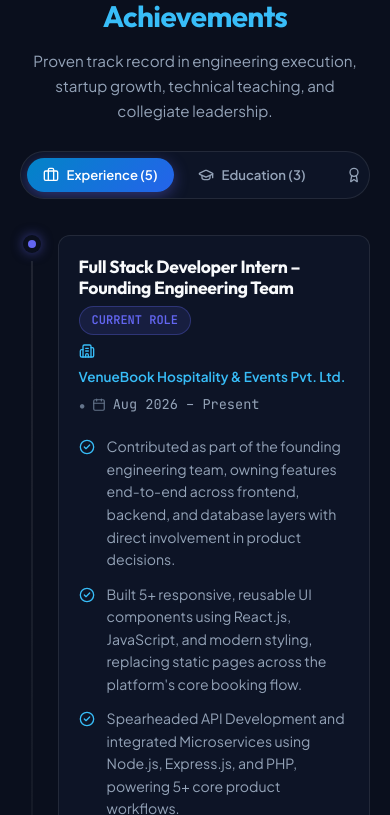
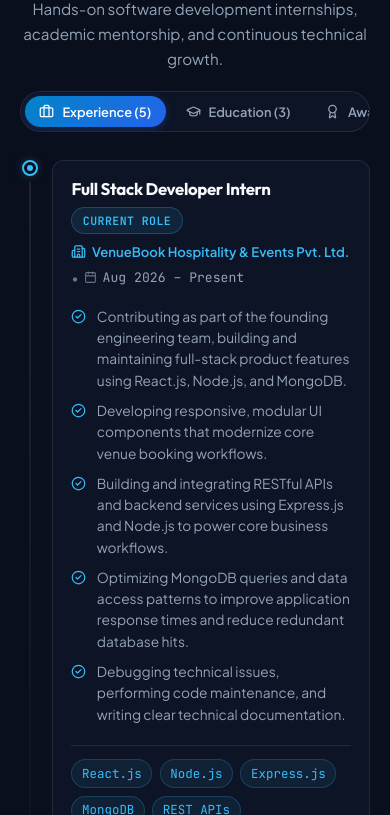
Before and after one commit to KK15082005/Portfolio-KamaljeetKaur, a React (Vite) app: page / in a window 390 px wide. Shown: the part 3929-4744 px from the top of the page. Built offline with nearby package versions, Linux system fonts and the light colour scheme.

Commit message:
feat(experience): reduce intro height, factual role descriptions, cyan palette, and compact timeline cards

```diff
--- a/src/App.css
+++ b/src/App.css
@@ -960,15 +960,31 @@
 /* =====================================================================
  * EXPERIENCE SECTION
  * ===================================================================== */
+.experience-section {
+  padding-top: 3.5rem;
+  padding-bottom: 3.5rem;
+}
+
+@media (max-width: 768px) {
+  .experience-section {
+    padding-top: 2.5rem;
+    padding-bottom: 2.5rem;
+  }
+}
+
+.experience-section .section-header {
+  margin-bottom: 1.75rem;
+}
+
 .tab-pill-switcher {
   display: inline-flex;
-  flex-wrap: wrap;
-  gap: 0.5rem;
-  padding: 0.4rem;
+  align-items: center;
+  gap: 0.35rem;
+  padding: 0.3rem;
   background: var(--bg-card);
   border: 1px solid var(--border-subtle);
   border-radius: var(--radius-full);
-  margin-top: 1.75rem;
+  margin-top: 1.25rem;
   max-width: 100%;
 }
 
@@ -988,7 +1004,7 @@
     width: 100%;
     overflow-x: auto;
     flex-wrap: nowrap;
-    padding: 0.35rem;
+    padding: 0.25rem;
     justify-content: flex-start;
     scrollbar-width: none;
     -webkit-overflow-scrolling: touch;
@@ -1002,19 +1018,20 @@
   display: inline-flex;
   align-items: center;
   gap: 0.5rem;
-  padding: 0.65rem 1.35rem;
+  padding: 0.5rem 1.15rem;
   border-radius: var(--radius-full);
-  font-size: 0.9rem;
+  font-size: 0.88rem;
   font-weight: 600;
   color: var(--text-secondary);
   background: transparent;
   white-space: nowrap;
+  transition: var(--transition-smooth);
 }
 
 @media (max-width: 640px) {
   .tab-pill-btn {
-    padding: 0.55rem 1rem;
-    font-size: 0.82rem;
+    padding: 0.45rem 0.9rem;
+    font-size: 0.8rem;
     flex-shrink: 0;
   }
 }
@@ -1026,27 +1043,27 @@
 .tab-pill-btn.active {
   background: var(--gradient-brand);
   color: #ffffff;
-  box-shadow: 0 4px 15px rgba(99, 102, 241, 0.4);
+  box-shadow: 0 2px 10px rgba(37, 99, 235, 0.3);
 }
 
 .timeline-container {
   display: flex;
   flex-direction: column;
-  gap: 2rem;
+  gap: 1.35rem;
   max-width: 900px;
   margin: 0 auto;
 }
 
 .timeline-card-wrapper {
   display: grid;
-  grid-template-columns: 40px 1fr;
-  gap: 1.5rem;
+  grid-template-columns: 36px 1fr;
+  gap: 1.25rem;
 }
 
 @media (max-width: 640px) {
   .timeline-card-wrapper {
-    grid-template-columns: 24px 1fr;
-    gap: 0.85rem;
+    grid-template-columns: 20px 1fr;
+    gap: 0.75rem;
   }
 }
 
@@ -1057,36 +1074,36 @@
 }
 
 .timeline-dot {
-  width: 24px;
-  height: 24px;
+  width: 20px;
+  height: 20px;
   border-radius: 50%;
-  border: 2px solid var(--accent-primary);
+  border: 2px solid var(--accent-cyan);
   background: var(--bg-primary);
   display: flex;
   align-items: center;
   justify-content: center;
-  box-shadow: 0 0 12px rgba(99, 102, 241, 0.5);
+  box-shadow: 0 0 8px rgba(56, 189, 248, 0.25);
   flex-shrink: 0;
 }
 
 @media (max-width: 640px) {
   .timeline-dot {
-    width: 18px;
-    height: 18px;
+    width: 16px;
+    height: 16px;
   }
 }
 
 .timeline-dot-inner {
-  width: 10px;
-  height: 10px;
+  width: 8px;
+  height: 8px;
   border-radius: 50%;
-  background-color: var(--accent-primary);
+  background-color: var(--accent-cyan);
 }
 
 @media (max-width: 640px) {
   .timeline-dot-inner {
-    width: 8px;
-    height: 8px;
+    width: 6px;
+    height: 6px;
   }
 }
 
@@ -1094,16 +1111,25 @@
   width: 2px;
   flex: 1;
   background: linear-gradient(to bottom, var(--border-subtle), rgba(255, 255, 255, 0.02));
-  margin: 8px 0;
+  margin: 6px 0;
 }
 
 .timeline-card {
-  padding: 2rem;
+  padding: 1.5rem 1.75rem;
+  background: var(--bg-card);
+  border: 1px solid var(--border-subtle);
+  border-radius: var(--radius-md);
+  transition: var(--transition-smooth);
+}
+
+.timeline-card:hover {
+  border-color: var(--border-hover);
+  background: var(--bg-card-hover);
 }
 
 @media (max-width: 640px) {
   .timeline-card {
-    padding: 1.25rem;
+    padding: 1.15rem;
   }
 }
 
@@ -1113,44 +1139,46 @@
   align-items: center;
   justify-content: space-between;
   gap: 0.5rem;
-  margin-bottom: 0.5rem;
+  margin-bottom: 0.4rem;
 }
 
 .timeline-role {
-  font-size: 1.25rem;
+  font-size: 1.18rem;
+  font-weight: 700;
   color: var(--text-primary);
 }
 
 @media (max-width: 640px) {
   .timeline-role {
-    font-size: 1.1rem;
+    font-size: 1.05rem;
   }
 }
 
 .timeline-badge {
-  padding: 0.25rem 0.75rem;
+  padding: 0.2rem 0.65rem;
   border-radius: var(--radius-full);
-  font-size: 0.75rem;
+  font-size: 0.72rem;
   font-weight: 700;
   border: 1px solid;
   font-family: var(--font-mono);
   text-transform: uppercase;
+  letter-spacing: 0.04em;
 }
 
 .timeline-company-row {
   display: flex;
   flex-wrap: wrap;
   align-items: center;
-  gap: 0.65rem;
-  font-size: 0.95rem;
+  gap: 0.55rem;
+  font-size: 0.9rem;
   color: var(--text-secondary);
-  margin-bottom: 1.25rem;
+  margin-bottom: 1.1rem;
 }
 
 @media (max-width: 640px) {
   .timeline-company-row {
-    font-size: 0.85rem;
-    gap: 0.4rem;
+    font-size: 0.82rem;
+    gap: 0.35rem;
   }
 }
 
@@ -1165,34 +1193,34 @@
 
 .timeline-period {
   font-family: var(--font-mono);
-  font-size: 0.85rem;
+  font-size: 0.82rem;
 }
 
 .timeline-highlights {
   list-style: none;
   display: flex;
   flex-direction: column;
-  gap: 0.75rem;
-  margin-bottom: 1.5rem;
+  gap: 0.55rem;
+  margin-bottom: 1.25rem;
 }
 
 .timeline-highlight-item {
   display: flex;
   align-items: flex-start;
-  gap: 0.75rem;
-  font-size: 0.95rem;
+  gap: 0.65rem;
+  font-size: 0.92rem;
   color: var(--text-secondary);
-  line-height: 1.6;
+  line-height: 1.55;
 }
 
 @media (max-width: 640px) {
   .timeline-highlight-item {
-    font-size: 0.88rem;
+    font-size: 0.86rem;
   }
 }
 
 .highlight-icon {
-  margin-top: 4px;
+  margin-top: 3px;
   flex-shrink: 0;
 }
 
@@ -1200,103 +1228,23 @@
   display: flex;
   flex-wrap: wrap;
   gap: 0.45rem;
-  padding-top: 1rem;
+  padding-top: 0.85rem;
   border-top: 1px solid var(--border-subtle);
 }
 
 .tech-chip {
-  padding: 0.28rem 0.7rem;
-  background: rgba(255, 255, 255, 0.04);
-  border: 1px solid var(--border-subtle);
+  padding: 0.22rem 0.6rem;
+  background: rgba(56, 189, 248, 0.08);
+  border: 1px solid rgba(56, 189, 248, 0.2);
   border-radius: var(--radius-full);
-  font-size: 0.8rem;
+  font-size: 0.78rem;
   font-family: var(--font-mono);
-  color: var(--text-secondary);
+  color: var(--accent-cyan);
   white-space: nowrap;
 }
 
 /* Education Cards */
 .education-grid {
-  display: grid;
-  grid-template-columns: 1fr;
-  gap: 1.5rem;
-  max-width: 900px;
-  margin: 0 auto;
-}
-
-.edu-card {
-  padding: 2rem;
-  display: flex;
-  gap: 1.5rem;
-}
-
-@media (max-width: 640px) {
-  .edu-card {
-    flex-direction: column;
-    padding: 1.25rem;
-    gap: 1rem;
-  }
-}
-
-.edu-icon-circle {
-  width: 52px;
-  height: 52px;
-  border-radius: 16px;
-  background: rgba(6, 182, 212, 0.1);
-  border: 1px solid rgba(6, 182, 212, 0.25);
-  display: flex;
-  align-items: center;
-  justify-content: center;
-  flex-shrink: 0;
-}
-
-.edu-period {
-  display: inline-flex;
-  align-items: center;
-  gap: 0.4rem;
-  font-size: 0.82rem;
-  color: var(--text-muted);
-  font-family: var(--font-mono);
-  margin-bottom: 0.5rem;
-}
-
-.edu-degree {
-  font-size: 1.2rem;
-  margin-bottom: 0.35rem;
-}
-
-.edu-institution {
-  font-size: 0.95rem;
-  color: var(--accent-cyan);
-  margin-bottom: 0.75rem;
-}
-
-.edu-score-pill {
-  display: inline-flex;
-  align-items: center;
-  gap: 0.5rem;
-  padding: 0.3rem 0.85rem;
-  border-radius: var(--radius-full);
-  background: rgba(245, 158, 11, 0.1);
-  border: 1px solid rgba(245, 158, 11, 0.25);
-  color: var(--accent-amber);
-  font-size: 0.82rem;
-  font-weight: 600;
-  margin-bottom: 1rem;
-}
-
-.edu-highlights {
-  list-style: disc;
-  padding-left: 1.25rem;
-  display: flex;
-  flex-direction: column;
-  gap: 0.4rem;
-  font-size: 0.88rem;
-  color: var(--text-secondary);
-}
-
-/* Achievements */
-.achievements-grid {
   display: grid;
   grid-template-columns: 1fr;
   gap: 1.25rem;
@@ -1304,6 +1252,98 @@
   margin: 0 auto;
 }
 
+.edu-card {
+  padding: 1.6rem 1.75rem;
+  display: flex;
+  gap: 1.25rem;
+  background: var(--bg-card);
+  border: 1px solid var(--border-subtle);
+  border-radius: var(--radius-md);
+  transition: var(--transition-smooth);
+}
+
+.edu-card:hover {
+  border-color: var(--border-hover);
+  background: var(--bg-card-hover);
+}
+
+@media (max-width: 640px) {
+  .edu-card {
+    flex-direction: column;
+    padding: 1.15rem;
+    gap: 0.85rem;
+  }
+}
+
+.edu-icon-circle {
+  width: 44px;
+  height: 44px;
+  border-radius: 12px;
+  background: rgba(56, 189, 248, 0.08);
+  border: 1px solid rgba(56, 189, 248, 0.2);
+  display: flex;
+  align-items: center;
+  justify-content: center;
+  flex-shrink: 0;
+  color: var(--accent-cyan);
+}
+
+.edu-period {
+  display: inline-flex;
+  align-items: center;
+  gap: 0.4rem;
+  font-size: 0.8rem;
+  color: var(--text-muted);
+  font-family: var(--font-mono);
+  margin-bottom: 0.4rem;
+}
+
+.edu-degree {
+  font-size: 1.15rem;
+  font-weight: 700;
+  color: var(--text-primary);
+  margin-bottom: 0.3rem;
+}
+
+.edu-institution {
+  font-size: 0.92rem;
+  color: var(--accent-cyan);
+  margin-bottom: 0.65rem;
+}
+
+.edu-score-pill {
+  display: inline-flex;
+  align-items: center;
+  gap: 0.45rem;
+  padding: 0.25rem 0.75rem;
+  border-radius: var(--radius-full);
+  background: rgba(245, 158, 11, 0.08);
+  border: 1px solid rgba(245, 158, 11, 0.2);
+  color: var(--accent-amber);
+  font-size: 0.78rem;
+  font-weight: 600;
+  margin-bottom: 0.85rem;
+}
+
+.edu-highlights {
+  list-style: disc;
+  padding-left: 1.25rem;
+  display: flex;
+  flex-direction: column;
+  gap: 0.35rem;
+  font-size: 0.88rem;
+  color: var(--text-secondary);
+}
+
+/* Achievements */
+.achievements-grid {
+  display: grid;
+  grid-template-columns: 1fr;
+  gap: 1.15rem;
+  max-width: 900px;
+  margin: 0 auto;
+}
+
 @media (min-width: 640px) {
   .achievements-grid {
     grid-template-columns: repeat(2, 1fr);
@@ -1311,47 +1351,59 @@
 }
 
 .achievement-card {
-  padding: 1.5rem;
-  display: flex;
-  gap: 1.15rem;
+  padding: 1.35rem;
+  display: flex;
+  gap: 1rem;
+  background: var(--bg-card);
+  border: 1px solid var(--border-subtle);
+  border-radius: var(--radius-md);
+  transition: var(--transition-smooth);
+}
+
+.achievement-card:hover {
+  border-color: var(--border-hover);
+  background: var(--bg-card-hover);
+  transform: translateY(-2px);
 }
 
 @media (max-width: 480px) {
   .achievement-card {
-    padding: 1.25rem;
-    gap: 0.85rem;
+    padding: 1.15rem;
+    gap: 0.75rem;
   }
 }
 
 .achievement-icon-box {
-  width: 46px;
-  height: 46px;
-  border-radius: 14px;
-  background: rgba(99, 102, 241, 0.12);
-  border: 1px solid rgba(99, 102, 241, 0.25);
+  width: 40px;
+  height: 40px;
+  border-radius: 12px;
+  background: rgba(56, 189, 248, 0.08);
+  border: 1px solid rgba(56, 189, 248, 0.2);
   display: flex;
   align-items: center;
   justify-content: center;
   flex-shrink: 0;
+  color: var(--accent-cyan);
 }
 
 .achievement-org {
-  font-size: 0.78rem;
+  font-size: 0.76rem;
   color: var(--accent-cyan);
   font-family: var(--font-mono);
-  text-transform: uppercase;
+  margin-bottom: 0.25rem;
+}
+
+.achievement-title {
+  font-size: 0.98rem;
+  font-weight: 700;
+  color: var(--text-primary);
   margin-bottom: 0.35rem;
 }
 
-.achievement-title {
-  font-size: 1.1rem;
-  margin-bottom: 0.4rem;
-}
-
 .achievement-desc {
-  font-size: 0.85rem;
+  font-size: 0.82rem;
   color: var(--text-muted);
-  line-height: 1.6;
+  line-height: 1.5;
 }
 
 /* =====================================================================
--- a/src/components/Experience.jsx
+++ b/src/components/Experience.jsx
@@ -7,9 +7,7 @@ import {
   Calendar,
   CheckCircle2,
   Sparkles,
-  Building2,
-  Code,
-  ArrowUpRight
+  Building2
 } from 'lucide-react';
 
 export default function Experience() {
@@ -22,13 +20,13 @@ export default function Experience() {
         <div className="section-header">
           <div className="section-chip">
             <Briefcase size={14} />
-            <span>Career Milestones</span>
+            <span>Work & Background</span>
           </div>
           <h2 className="section-title">
-            Internships, Experience & <span>Achievements</span>
+            Internships & <span>Experience</span>
           </h2>
           <p className="section-desc">
-            Proven track record in engineering execution, startup growth, technical teaching, and collegiate leadership.
+            Hands-on software development internships, academic mentorship, and continuous technical growth.
           </p>
 
           {/* Tab Selector */}
@@ -37,7 +35,7 @@ export default function Experience() {
               className={`tab-pill-btn ${activeTab === 'experience' ? 'active' : ''}`}
               onClick={() => setActiveTab('experience')}
             >
-              <Briefcase size={16} />
+              <Briefcase size={15} />
               <span className="tab-label-desktop">Work & Internships ({experiencesData.length})</span>
               <span className="tab-label-mobile">Experience ({experiencesData.length})</span>
             </button>
@@ -45,14 +43,14 @@ export default function Experience() {
               className={`tab-pill-btn ${activeTab === 'education' ? 'active' : ''}`}
               onClick={() => setActiveTab('education')}
             >
-              <GraduationCap size={16} />
+              <GraduationCap size={15} />
               <span>Education ({educationData.length})</span>
             </button>
             <button
               className={`tab-pill-btn ${activeTab === 'achievements' ? 'active' : ''}`}
               onClick={() => setActiveTab('achievements')}
             >
-              <Award size={16} />
+              <Award size={15} />
               <span className="tab-label-desktop">Achievements ({achievementsData.length})</span>
               <span className="tab-label-mobile">Awards ({achievementsData.length})</span>
             </button>
@@ -79,15 +77,15 @@ export default function Experience() {
                     <div>
                       <div className="timeline-role-row">
                         <h3 className="timeline-role">{exp.role}</h3>
-                        <span className="timeline-badge" style={{ backgroundColor: `${exp.color}20`, color: exp.color, borderColor: `${exp.color}50` }}>
+                        <span className="timeline-badge" style={{ backgroundColor: `${exp.color}18`, color: exp.color, borderColor: `${exp.color}40` }}>
                           {exp.badge}
                         </span>
                       </div>
                       <div className="timeline-company-row">
-                        <Building2 size={16} className="text-cyan" />
+                        <Building2 size={15} className="text-cyan" />
                         <span className="timeline-company">{exp.company}</span>
                         <span className="timeline-divider">•</span>
-                        <Calendar size={14} className="text-muted" />
+                        <Calendar size={13} className="text-muted" />
                         <span className="timeline-period">{exp.period}</span>
                       </div>
                     </div>
@@ -97,7 +95,7 @@ export default function Experience() {
                   <ul className="timeline-highlights">
                     {exp.highlights.map((item, idx) => (
                       <li key={idx} className="timeline-highlight-item">
-                        <CheckCircle2 size={16} className="highlight-icon text-cyan" />
+                        <CheckCircle2 size={15} className="highlight-icon text-cyan" />
                         <span>{item}</span>
                       </li>
                     ))}
@@ -122,18 +120,18 @@ export default function Experience() {
             {educationData.map((edu, idx) => (
               <div key={idx} className="edu-card glass-card">
                 <div className="edu-icon-circle">
-                  <GraduationCap size={24} className="text-cyan" />
+                  <GraduationCap size={22} className="text-cyan" />
                 </div>
                 <div className="edu-content">
                   <div className="edu-period">
-                    <Calendar size={14} />
+                    <Calendar size={13} />
                     <span>{edu.period}</span>
                   </div>
                   <h3 className="edu-degree">{edu.degree}</h3>
                   <div className="edu-institution">{edu.institution}</div>
 
                   <div className="edu-score-pill">
-                    <Sparkles size={14} className="text-amber" />
+                    <Sparkles size={13} className="text-amber" />
                     <span>{edu.score}</span>
                   </div>
 
@@ -154,7 +152,7 @@ export default function Experience() {
             {achievementsData.map((ach, idx) => (
               <div key={idx} className="achievement-card glass-card">
                 <div className="achievement-icon-box">
-                  <Award size={26} className="text-indigo" />
+                  <Award size={22} className="text-cyan" />
                 </div>
                 <div className="achievement-body">
                   <div className="achievement-org">{ach.organization}</div>
--- a/src/data/portfolioData.js
+++ b/src/data/portfolioData.js
@@ -80,20 +80,20 @@ export const skillsData = {
 export const experiencesData = [
   {
     id: "venuebook",
-    role: "Full Stack Developer Intern – Founding Engineering Team",
+    role: "Full Stack Developer Intern",
     company: "VenueBook Hospitality & Events Pvt. Ltd.",
     period: "Aug 2026 – Present",
     type: "Internship",
     badge: "Current Role",
-    color: "#6366f1",
+    color: "#38bdf8",
     highlights: [
-      "Contributed as part of the founding engineering team, owning features end-to-end across frontend, backend, and database layers with direct involvement in product decisions.",
-      "Built 5+ responsive, reusable UI components using React.js, JavaScript, and modern styling, replacing static pages across the platform's core booking flow.",
-      "Spearheaded API Development and integrated Microservices using Node.js, Express.js, and PHP, powering 5+ core product workflows.",
-      "Optimized MongoDB and SQL data access patterns, reducing redundant queries by 25% through schema analysis.",
-      "Applied advanced debugging to resolve 10+ production bugs and maintained comprehensive software documentation."
+      "Contributing as part of the founding engineering team, building and maintaining full-stack product features using React.js, Node.js, and MongoDB.",
+      "Developing responsive, modular UI components that modernize core venue booking workflows.",
+      "Building and integrating RESTful APIs and backend services using Express.js and Node.js to power core business workflows.",
+      "Optimizing MongoDB queries and data access patterns to improve application response times and reduce redundant database hits.",
+      "Debugging technical issues, performing code maintenance, and writing clear technical documentation."
     ],
-    tech: ["React.js", "Node.js", "Express.js", "MongoDB", "PHP", "Microservices"]
+    tech: ["React.js", "Node.js", "Express.js", "MongoDB", "REST APIs", "Microservices"]
   },
   {
     id: "stealth-ta",
@@ -102,56 +102,56 @@ export const experiencesData = [
     period: "Aug 2026 – Present",
     type: "Teaching & Mentorship",
     badge: "Mentorship",
-    color: "#06b6d4",
+    color: "#38bdf8",
     highlights: [
-      "Guided over 100+ students through Java Data Structure and Algorithm curriculum.",
-      "Conducted 250+ one-on-one doubt-resolution sessions, boosting average student test scores by 15 points.",
-      "Conducted 150+ code reviews and interview-oriented mock sessions, helping students strengthen Problem Solving, Logical Thinking, and Debugging skills."
+      "Mentored 100+ engineering students in Java Data Structures and Algorithms, covering core conceptual foundations and problem-solving techniques.",
+      "Conducted one-on-one doubt-resolution sessions focusing on recursion, arrays, strings, trees, and algorithmic optimization.",
+      "Performed detailed code reviews and problem-solving walkthroughs to help students write clean, efficient, and edge-case-resilient code."
     ],
-    tech: ["Java", "Data Structures", "Algorithms", "Code Review", "Mentorship"]
+    tech: ["Java", "Data Structures", "Algorithms", "Code Review", "Problem Solving"]
   },
   {
     id: "nexturn",
     role: "Head of Corporate Relations",
-    company: "Nexturn Placement Cell (IITM)",
+    company: "Nexturn Placement Cell",
     period: "2024 – Present",
     type: "Leadership",
     badge: "Leadership",
     color: "#10b981",
     highlights: [
-      "Lead a team of 10+ members to build strong industry collaborations and campus partnerships.",
-      "Managed industry outreach, recruiter relationships, and placement & internship initiatives.",
-      "Fostered professional growth, soft skills development, and department alignment."
+      "Led student coordinator teams in managing corporate outreach, recruiter communication, and campus engagement drives.",
+      "Coordinated industry partnership initiatives, placement drives, and career guidance workshops for students.",
+      "Fostered structured communication channels between hiring managers and campus departments."
     ],
-    tech: ["Corporate Relations", "Team Leadership", "Strategic Outreach", "Event Management"]
+    tech: ["Team Leadership", "Corporate Outreach", "Event Coordination", "Stakeholder Relations"]
   },
   {
     id: "simran-faculty",
-    role: "Coaching Faculty",
+    role: "STEM Faculty & Tutor",
     company: "Simran Coaching Center",
-    period: "April 2025 – Present",
+    period: "April 2024 – Present",
     type: "Academic Mentorship",
     badge: "Tutoring",
     color: "#f59e0b",
     highlights: [
-      "Guided 19+ students from grades 6–10 in Mathematics & Science.",
-      "Focused on conceptual clarity, logical thinking, problem-solving skills, and student self-confidence through personalized mentoring."
+      "Instructed secondary school students in Mathematics and Science, strengthening fundamental logical reasoning and problem solving.",
+      "Designed tailored practice sets and conducted periodic assessments to build student competence and confidence."
     ],
-    tech: ["STEM Education", "Conceptual Logic", "Mentoring"]
+    tech: ["Mathematics", "Logical Reasoning", "Curriculum Design", "Mentoring"]
   },
   {
     id: "winzera",
-    role: "Business Developer",
+    role: "Business Development Associate",
     company: "Winzera Pvt. Ltd.",
     period: "Oct 2023 – Jan 2025",
-    type: "Business Strategy",
+    type: "Professional Experience",
     badge: "Prior Experience",
-    color: "#ec4899",
+    color: "#64748b",
     highlights: [
-      "Handled business outreach, client acquisition, and client relationship management.",
-      "Gained key insights into cross-functional business execution and customer communication."
+      "Managed business outreach, prospective partner acquisition, and professional communication.",
+      "Collaborated across teams to understand product execution, client onboarding, and market requirements."
     ],
-    tech: ["Business Strategy", "Client Relations", "Market Research"]
+    tech: ["Business Outreach", "Client Communication", "Market Research"]
   }
 ];
 
```
